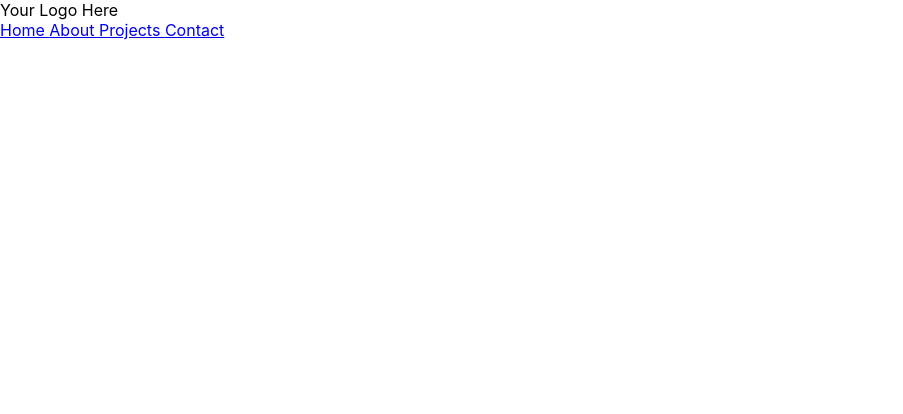
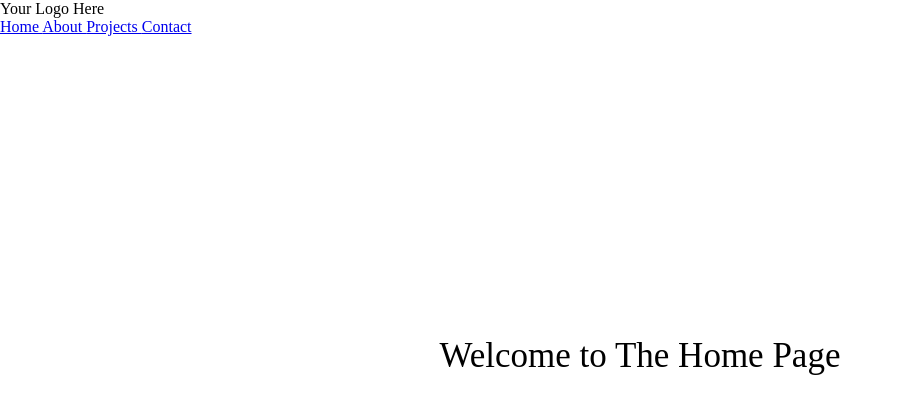
Before and after one commit to krystleM26/krystleM, a React (Create React App) app in the folder krystle-app/: page / in a window 1280 px wide. Shown: the top 414 px of the page, without its empty margins (0-903 px from the left). Built offline with nearby package versions, Linux system fonts and the light colour scheme.

Commit message:
Component UI renders

```diff
--- a/krystle-app/src/App.js
+++ b/krystle-app/src/App.js
@@ -1,51 +1,26 @@
+import './App.css'
+import { BrowserRouter as Router, Routes, Route} from 'react-router-dom'
 
-import './App.css';
-import {
-  BrowserRouter,
-  Routes,
-  Route,
-  // Link,
-} from "react-router-dom";
 import Home from './components.js/Home'
 import About from './components.js/About'
 import Projects from './components.js/Projects'
-import Contact from './components.js/Contact';
-import NavBar from './components.js/NavBar';
+import Contact from './components.js/Contact'
+import NavBar from './components.js/NavBar'
+
 
 function App() {
   return (
-    <BrowserRouter>
+    <Router>
+      <NavBar />
 
-      {/* <h1 class="font-bold underline">
-        Krystle Mitchell Portfolio</h1> */}
-    <NavBar />
       <Routes>
-
-      <Route to='/' element={<Home />} />
-      <Route to='/about' element={<About />} />
-      <Route to='/contact' element={<Contact />} />
-      <Route to='/projects' element={<Projects />} />
-
-
-    </Routes>
-
-
-
-
-    </BrowserRouter>
-
-
-
-
-
-
-
-
-
-
-   )
-
-
+        <Route exact path="/" element={<Home />}></Route>
+        <Route exact path="/about" element={<About />}></Route>
+        <Route exact path="/contact" element={<Contact />}></Route>
+        <Route exact path="/projects" element={<Projects />}></Route>
+      </Routes>
+    </Router>
+  )
 }
 
-export default App;
+export default App
--- a/krystle-app/src/components.js/About.js
+++ b/krystle-app/src/components.js/About.js
@@ -7,6 +7,7 @@ const About = () => {
         <div className='pages'>
 
             <h1> About Me</h1>
+        <p>Writer turned coder, Learn more about how I got into coding. </p>
 
         </div>
     )
--- a/krystle-app/src/components.js/Contact.js
+++ b/krystle-app/src/components.js/Contact.js
@@ -1,9 +1,9 @@
 import React from 'react'
 
-const Contact = () => {
+function Contact  () {
     return (
         <div className='pages'>
-            Contact Page
+            <h1>Contact Page</h1>
         </div>
     )
 }
--- a/krystle-app/src/index.css
+++ b/krystle-app/src/index.css
@@ -1,13 +1,16 @@
 body {
   margin: 0;
-  font-family: -apple-system, BlinkMacSystemFont, 'Segoe UI', 'Roboto', 'Oxygen',
-    'Ubuntu', 'Cantarell', 'Fira Sans', 'Droid Sans', 'Helvetica Neue',
-    sans-serif;
-  -webkit-font-smoothing: antialiased;
-  -moz-osx-font-smoothing: grayscale;
+  padding: 0;
+  box-sizing: border-box;
+
 }
 
-code {
-  font-family: source-code-pro, Menlo, Monaco, Consolas, 'Courier New',
-    monospace;
+.pages{
+  height: 80vh;
+  width: 100%;
+  display: flex;
+  justify-content: center;
+  align-items: center;
+  color: black;
+  font-size: 35px;
 }
```
Also changed, not shown: 1 other file (tests, documents, lock files or other folders).
